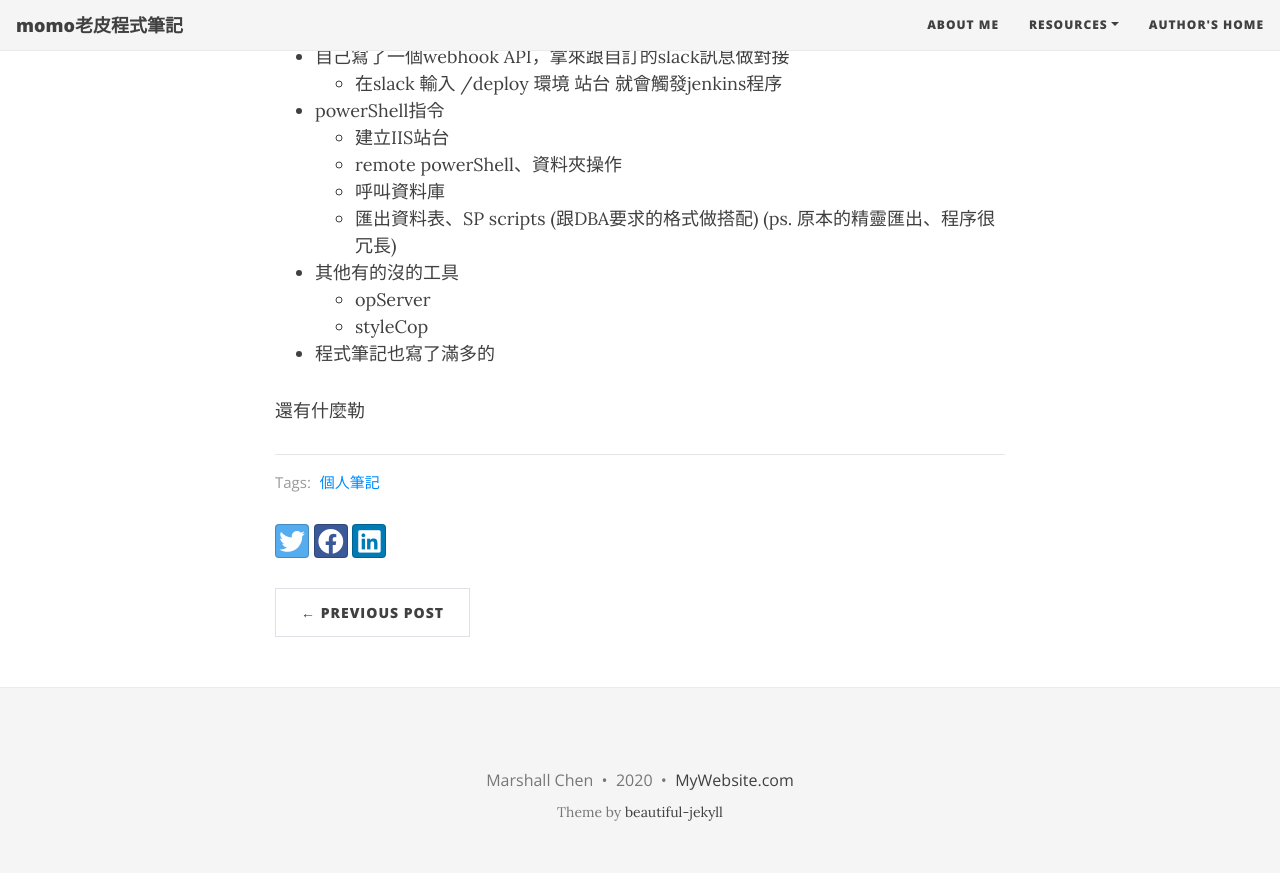
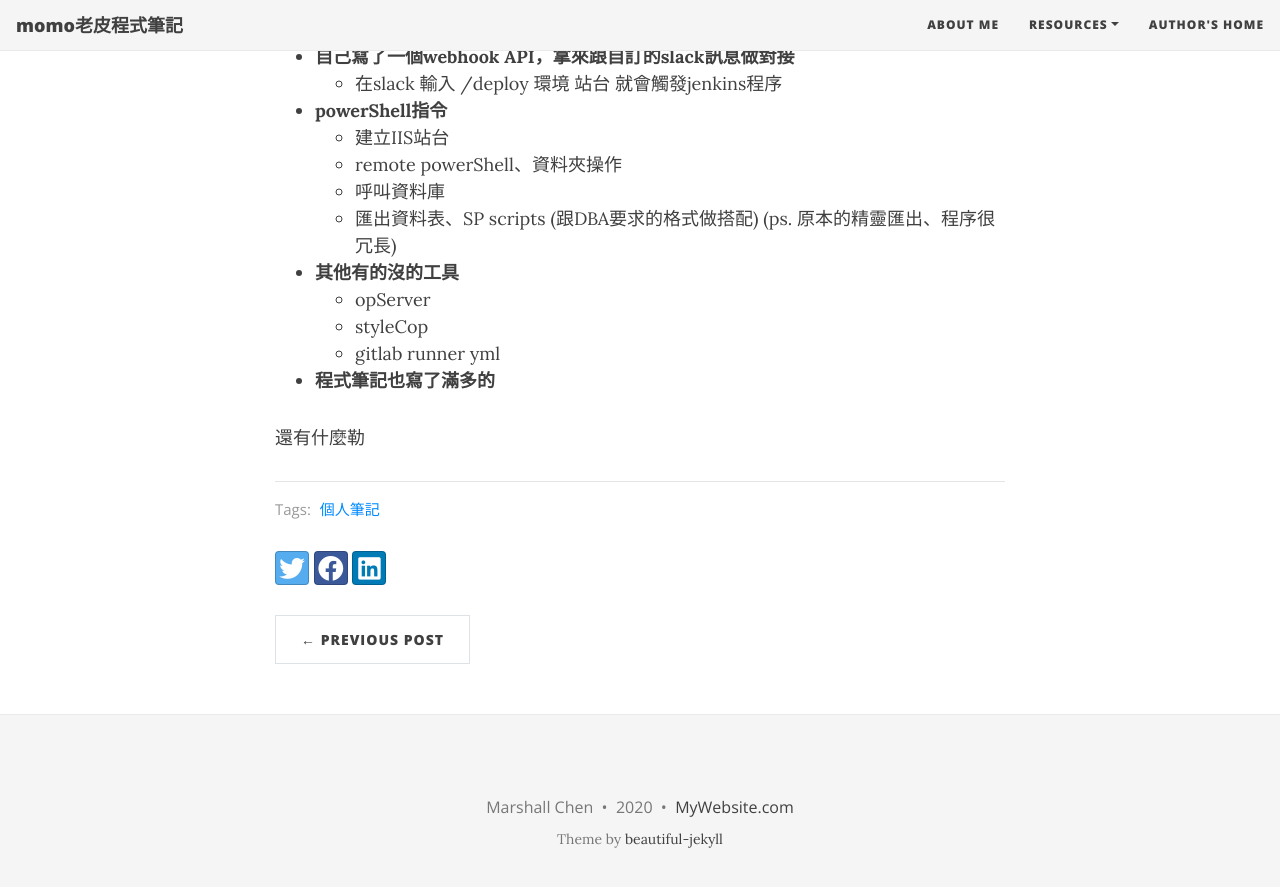
Before and after one commit to momoBear/momoBear.github.io, a Jekyll site: the page built from _posts/2020-05-01-experience.md, in a window 1280 px wide and 900 px high, scrolled down 662 px. Shown: the top 887 px of the window. Built offline with Jekyll 4.4.1, drawn with Linux system fonts in a browser that asks for light colours; nearby versions of some CDN libraries.

Commit message:
Update 2020-05-01-experience.md

```diff
--- a/_posts/2020-05-01-experience.md
+++ b/_posts/2020-05-01-experience.md
@@ -9,7 +9,7 @@ tags: [個人筆記]
 在這間公司還是有機會碰到一些以前從來沒有真正去接觸的東西
 
 
-- 從這邊開使碰了 .net core (3.1)
+- **從這邊開使碰了 .net core (3.1)**
   - 比較積極使用注入
   - 專案感覺build比較快、也比較輕量 是錯覺嗎?
   - 有機會碰到以前從來沒有嘗試 linux、Docker
@@ -17,7 +17,7 @@ tags: [個人筆記]
     - swagger document geneerate filter
 
 
-- 學習開始如何使用Linux環境
+- **學習開始如何使用Linux環境**
   - 嘗試安裝docker
   - 嘗試在裡面安裝
     - redis
@@ -26,11 +26,11 @@ tags: [個人筆記]
     - shadowSocks
     - nginx
 
-- 自己寫了一個webhook API，拿來跟自訂的slack訊息做對接
+- **自己寫了一個webhook API，拿來跟自訂的slack訊息做對接**
   - 在slack 輸入 /deploy 環境 站台  就會觸發jenkins程序
 
 
-- powerShell指令
+- **powerShell指令**
   - 建立IIS站台
   - remote powerShell、資料夾操作
   - 呼叫資料庫
@@ -38,13 +38,14 @@ tags: [個人筆記]
 
 
 
-- 其他有的沒的工具
+- **其他有的沒的工具**
   - opServer
   - styleCop
+  - gitlab runner yml
 
 
 
-- 程式筆記也寫了滿多的
+- **程式筆記也寫了滿多的**
 
 
 
```
